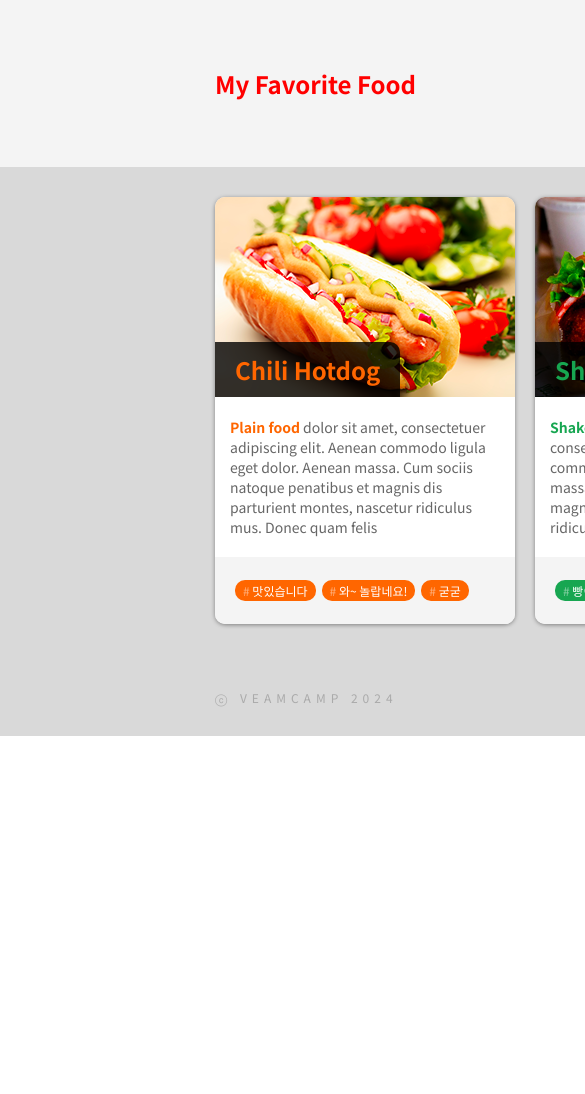
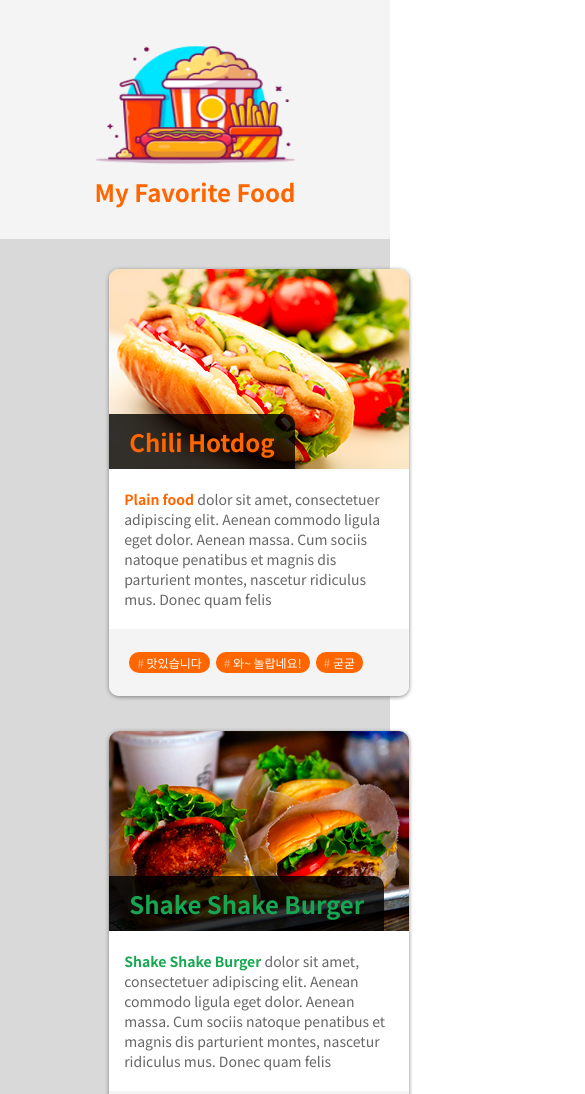
Before and after one commit to guswhdleee/favorite-foods-m, a plain HTML site: page index.html in a window 390 px wide. Shown: the top 1094 px of the page, 585 px wide, since content can reach past the window. Before the commit the page ends 844 px from the top, so only its background shows below. Drawn offline with Linux system fonts and the light colour scheme.

Commit message:
반응형 적용 완료

```diff
--- a/index.html
+++ b/index.html
@@ -12,6 +12,7 @@
       <section class="l_wrapper">
         <div class="header-inside">
           <h1 class="MFF-title">My Favorite Food</h1>
+          <img src="./images/icon.png" alt="제목그림" class="MFF-title-img">
         </div>
       </section>
     </header>
--- a/style.css
+++ b/style.css
@@ -66,12 +66,10 @@ header {
 }
 
 .header-inside {
-  padding-top: 66px;
-  padding-bottom: 66px;
-  background-image: url(./images/icon.png);
-  background-repeat: no-repeat;
-  background-position: right center;
-  background-size: 124px 100px;
+  display: flex;
+  padding-top: 30px;
+  padding-bottom: 30px;
+  align-items: center;
 }
 
 .header-inside .MFF-title {
@@ -80,9 +78,17 @@ header {
   font-size: 24px;
 }
 
+.header-inside .MFF-title-img {
+  width: 124px;
+  height: 100px;
+  vertical-align: top;
+  margin-left: auto;
+}
+
 main {
   background-color: #d9d9d9;
 }
+
 
 .content-inside .MFF-food {
  background-color: #fff;
@@ -108,7 +114,7 @@ main {
   width: fit-content;
   position: relative;
   z-index: 5;
-  margin-top: -60px;                     /* 마음에 안드는 부분, 유지보수성 -- */
+  margin-top: -60px;
   color: #ff6600;
   font-weight: bold;
   font-size: 24px;
@@ -160,7 +166,7 @@ main {
  }
 
 footer {
-  padding: 30px 0px;
+  padding-bottom: 30px;
   background-color: #d9d9d9;;
   color: #aaa;
   font-size: 12px;
@@ -168,9 +174,43 @@ footer {
 }
 
 @media (max-width: 600px) {
-  .header-inside .MFF-title {
-    color: red;
-    font-weight: bold;
-    font-size: 24px;
+  body {
+    width: 100%;
   }
+
+  .l_wrapper {
+    width: inherit;
+  }
+
+  .header-inside {
+    margin: 0 auto;
+    width: fit-content;
+    flex-direction: column-reverse;
+  }
+
+  .header-inside .MFF-title-img {
+    width: 199px;
+    height: 144px;
+    vertical-align: top;
+  }
+
+  .l_row {
+    justify-content: center;
+    row-gap: 30px;
+    padding: 30px;
+  }
+
+  .l_col_tablet_12_12 {
+    width: 100%;
+  }
+
+  .content-inside .MFF-food {
+    margin: 0px 24%;
+    overflow: hidden;
+  }
+
+  .footer-inside {
+    text-align: center;
+  }
+
 }
```
